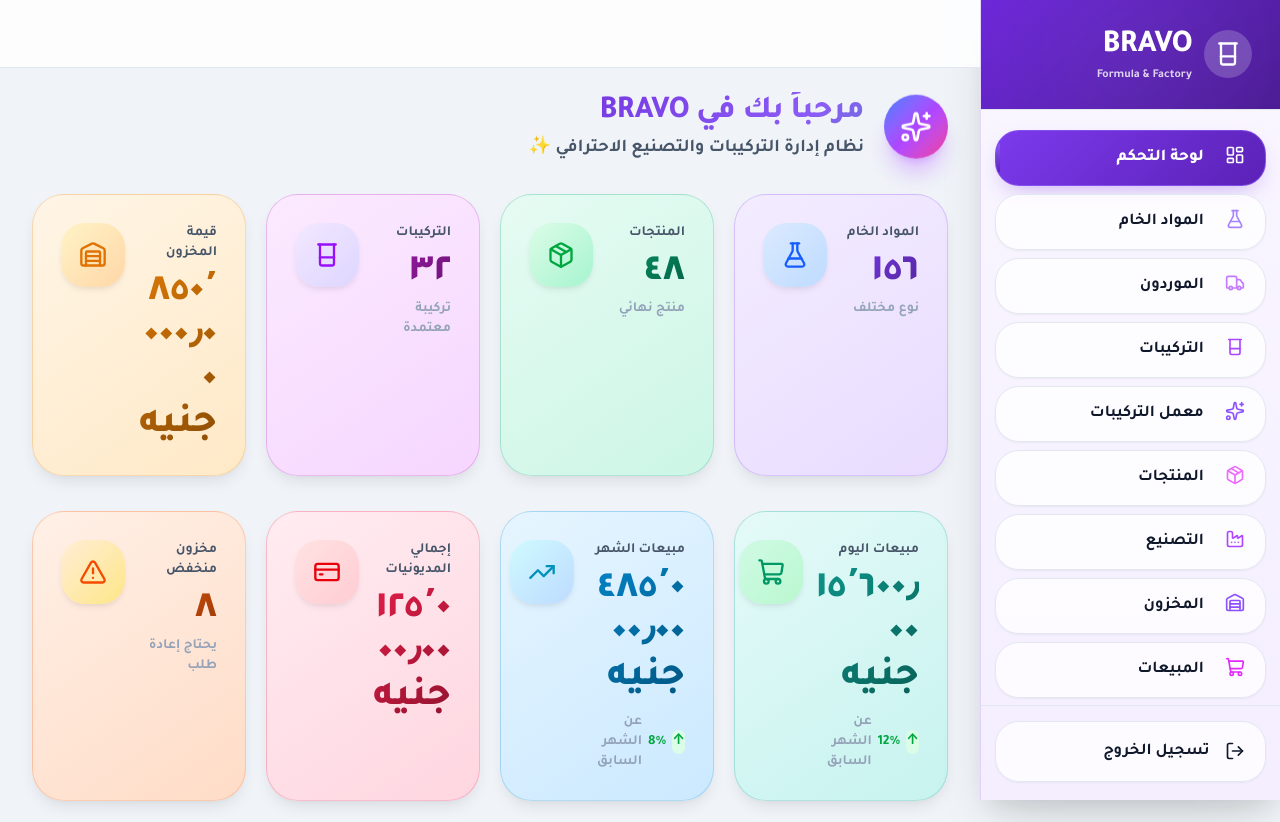
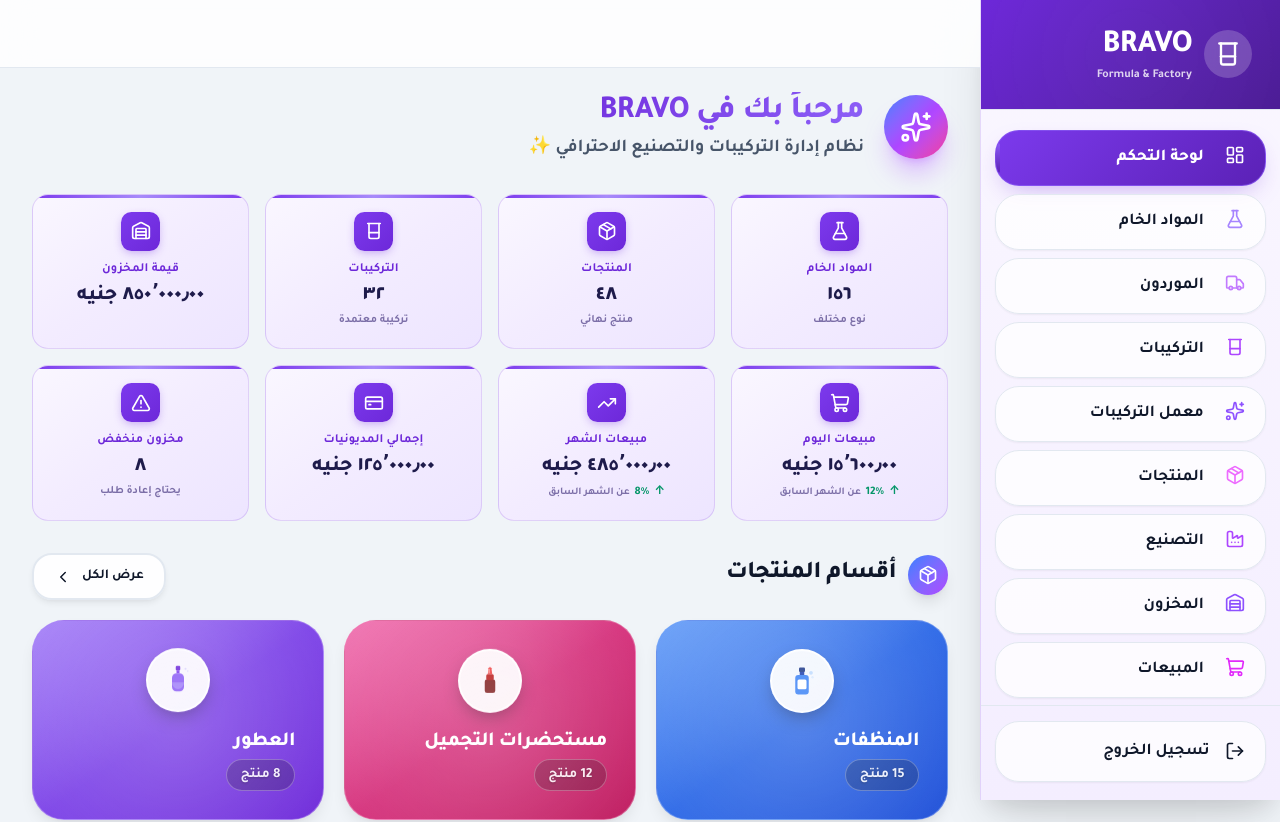
Before and after one commit to fantazia1110-design/BRAVO-new-sestym-, a Next.js app: page / in a window 1280 px wide. Shown: the top 822 px of the page. Built offline with nearby package versions, Linux system fonts and the light colour scheme.

Commit message:
تصغير وتنظيم بطاقات الإحصائيات بلون موف موحد مع نصوص واضحة وموسطة
Co-authored-by: arena-agent <297053741+arena-agent@users.noreply.github.com>

```diff
--- a/src/app/globals.css
+++ b/src/app/globals.css
@@ -1895,3 +1895,116 @@ a:hover {
 }
 .table th { height: 3.4rem; }
 .table td { height: 5.4rem; }
+
+/* ============================================================
+   بطاقات الإحصائيات المدمجة — 8 بطاقات في صفين
+   لون موف/بنفسجي موحد مع نصوص واضحة وموسطة
+   ============================================================ */
+
+/* شبكة 8 بطاقات: 4 أعمدة على الشاشات الكبيرة */
+.stat-grid-8 {
+  display: grid;
+  grid-template-columns: repeat(4, minmax(0, 1fr));
+  gap: 1rem;
+}
+
+@media (max-width: 1024px) {
+  .stat-grid-8 { grid-template-columns: repeat(2, minmax(0, 1fr)); }
+}
+@media (max-width: 640px) {
+  .stat-grid-8 { grid-template-columns: minmax(0, 1fr); }
+}
+
+/* البطاقة المدمجة */
+.stat-card-compact {
+  background: linear-gradient(145deg, #faf7ff 0%, #f3ecff 50%, #ede5ff 100%);
+  border: 1.5px solid rgba(109, 40, 217, 0.18);
+  border-radius: 1rem;
+  padding: 1.1rem 1rem;
+  text-align: center;
+  transition: all 0.25s cubic-bezier(0.4, 0, 0.2, 1);
+  position: relative;
+  overflow: hidden;
+}
+
+/* شريط بنفسجي علوي */
+.stat-card-compact::before {
+  content: '';
+  position: absolute;
+  top: 0;
+  left: 0;
+  right: 0;
+  height: 3px;
+  background: linear-gradient(90deg, #7c3aed, #a78bfa, #7c3aed);
+  border-radius: 3px 3px 0 0;
+}
+
+.stat-card-compact:hover {
+  transform: translateY(-4px);
+  border-color: rgba(109, 40, 217, 0.4);
+  box-shadow: 0 8px 24px -6px rgba(109, 40, 217, 0.25);
+}
+
+/* الأيقونة */
+.stat-card-compact-icon {
+  width: 2.4rem;
+  height: 2.4rem;
+  margin: 0 auto 0.5rem;
+  border-radius: 0.65rem;
+  background: linear-gradient(135deg, #7c3aed, #6d28d9);
+  color: #fff;
+  display: flex;
+  align-items: center;
+  justify-content: center;
+  box-shadow: 0 3px 10px -2px rgba(109, 40, 217, 0.4);
+}
+
+/* العنوان */
+.stat-card-compact-title {
+  font-size: 0.78rem;
+  font-weight: 700;
+  color: #6d28d9;
+  margin-bottom: 0.25rem;
+  letter-spacing: 0.01em;
+}
+
+/* القيمة */
+.stat-card-compact-value {
+  font-size: 1.3rem;
+  font-weight: 900;
+  color: #1e1b4b;
+  line-height: 1.2;
+  margin-bottom: 0.15rem;
+}
+
+/* الوصف */
+.stat-card-compact-subtitle {
+  font-size: 0.7rem;
+  font-weight: 600;
+  color: #7c6fa8;
+}
+
+/* الاتجاه */
+.stat-card-compact-trend {
+  display: flex;
+  align-items: center;
+  justify-content: center;
+  gap: 0.3rem;
+  font-size: 0.72rem;
+  font-weight: 700;
+  margin-top: 0.2rem;
+}
+
+.stat-card-compact-trend.positive {
+  color: #059669;
+}
+
+.stat-card-compact-trend.negative {
+  color: #dc2626;
+}
+
+.stat-card-compact-trend-label {
+  font-weight: 600;
+  color: #7c6fa8;
+  font-size: 0.65rem;
+}
--- a/src/app/page.tsx
+++ b/src/app/page.tsx
@@ -116,89 +116,61 @@ export default function DashboardPage() {
         </div>
       </div>
 
-      {/* الإحصائيات الرئيسية */}
-      <div className="grid grid-cols-4 gap-6">
+      {/* الإحصائيات */}
+      <div className="stat-grid-8">
         <StatCard
           title="المواد الخام"
           value={formatNumber(stats.rawMaterials, 0)}
           subtitle="نوع مختلف"
-          icon={<FlaskConical size={28} />}
-          iconBgColor="bg-gradient-to-br from-blue-100 to-blue-200"
-          iconColor="text-blue-600"
+          icon={<FlaskConical size={20} />}
           delay={1}
-          tone="violet"
         />
         <StatCard
           title="المنتجات"
           value={formatNumber(stats.products, 0)}
           subtitle="منتج نهائي"
-          icon={<Package size={28} />}
-          iconBgColor="bg-gradient-to-br from-green-100 to-emerald-200"
-          iconColor="text-green-600"
+          icon={<Package size={20} />}
           delay={2}
-          tone="emerald"
         />
         <StatCard
           title="التركيبات"
           value={formatNumber(stats.formulas, 0)}
           subtitle="تركيبة معتمدة"
-          icon={<Beaker size={28} />}
-          iconBgColor="bg-gradient-to-br from-purple-100 to-violet-200"
-          iconColor="text-purple-600"
+          icon={<Beaker size={20} />}
           delay={3}
-          tone="purple"
         />
         <StatCard
           title="قيمة المخزون"
           value={formatCurrency(stats.inventoryValue)}
-          icon={<Warehouse size={28} />}
-          iconBgColor="bg-gradient-to-br from-amber-100 to-orange-200"
-          iconColor="text-amber-600"
+          icon={<Warehouse size={20} />}
           delay={4}
-          tone="amber"
         />
-      </div>
-
-      {/* الإحصائيات المالية */}
-      <div className="grid grid-cols-4 gap-6">
         <StatCard
           title="مبيعات اليوم"
           value={formatCurrency(stats.todaySales)}
-          icon={<ShoppingCart size={28} />}
-          iconBgColor="bg-gradient-to-br from-emerald-100 to-green-200"
-          iconColor="text-emerald-600"
+          icon={<ShoppingCart size={20} />}
           trend={{ value: 12, isPositive: true }}
           delay={5}
-          tone="teal"
         />
         <StatCard
           title="مبيعات الشهر"
           value={formatCurrency(stats.monthSales)}
-          icon={<TrendingUp size={28} />}
-          iconBgColor="bg-gradient-to-br from-cyan-100 to-blue-200"
-          iconColor="text-cyan-600"
+          icon={<TrendingUp size={20} />}
           trend={{ value: 8, isPositive: true }}
           delay={6}
-          tone="sky"
         />
         <StatCard
           title="إجمالي المديونيات"
           value={formatCurrency(stats.totalDebts)}
-          icon={<CreditCard size={28} />}
-          iconBgColor="bg-gradient-to-br from-red-100 to-rose-200"
-          iconColor="text-red-600"
+          icon={<CreditCard size={20} />}
           delay={7}
-          tone="rose"
         />
         <StatCard
           title="مخزون منخفض"
           value={formatNumber(stats.lowStockItems, 0)}
           subtitle="يحتاج إعادة طلب"
-          icon={<AlertTriangle size={28} />}
-          iconBgColor="bg-gradient-to-br from-orange-100 to-amber-200"
-          iconColor="text-orange-600"
+          icon={<AlertTriangle size={20} />}
           delay={8}
-          tone="orange"
         />
       </div>
 
--- a/src/components/ui/StatCard.tsx
+++ b/src/components/ui/StatCard.tsx
@@ -7,73 +7,51 @@ interface StatCardProps {
   value: string | number;
   subtitle?: string;
   icon: React.ReactNode;
-  iconBgColor?: string;
-  iconColor?: string;
   trend?: {
     value: number;
     isPositive: boolean;
   };
-  glowColor?: string;
   delay?: number;
-  /** نغمة لون البطاقة: تعطي كل بطاقة لوناً مميزاً */
-  tone?: StatTone;
 }
-
-export type StatTone =
-  | 'violet'
-  | 'emerald'
-  | 'purple'
-  | 'amber'
-  | 'teal'
-  | 'sky'
-  | 'rose'
-  | 'orange';
 
 export default function StatCard({
   title,
   value,
   subtitle,
   icon,
-  iconBgColor = 'bg-blue-100',
-  iconColor = 'text-blue-600',
   trend,
-  glowColor,
   delay = 0,
-  tone,
 }: StatCardProps) {
   return (
     <div
-      className={`stat-card animate-slide-up${tone ? ` stat-card--${tone}` : ''}`}
+      className="stat-card-compact animate-slide-up"
       style={{
-        animationDelay: `${delay * 0.1}s`,
+        animationDelay: `${delay * 0.08}s`,
         animationFillMode: 'both',
       }}
     >
-      <div className="flex items-start justify-between relative z-10">
-        <div className="flex-1">
-          <p className="text-sm font-bold text-[var(--text-secondary)] mb-2">{title}</p>
-          <p className="stat-value">{value}</p>
-          {subtitle && (
-            <p className="text-sm font-semibold text-[var(--text-muted)] mt-1">{subtitle}</p>
-          )}
-          {trend && (
-            <div className={`flex items-center gap-1.5 mt-3 text-sm font-bold ${
-              trend.isPositive ? 'text-green-600' : 'text-red-600'
-            }`}>
-              <span className={`inline-flex items-center justify-center w-6 h-6 rounded-full ${
-                trend.isPositive ? 'bg-green-100' : 'bg-red-100'
-              }`}>
-                {trend.isPositive ? '↑' : '↓'}
-              </span>
-              <span>{Math.abs(trend.value)}%</span>
-              <span className="text-[var(--text-muted)] font-semibold">عن الشهر السابق</span>
-            </div>
-          )}
+      {/* الأيقونة */}
+      <div className="stat-card-compact-icon">
+        {icon}
+      </div>
+
+      {/* العنوان */}
+      <p className="stat-card-compact-title">{title}</p>
+
+      {/* القيمة */}
+      <p className="stat-card-compact-value">{value}</p>
+
+      {/* الوصف أو الاتجاه */}
+      {subtitle && (
+        <p className="stat-card-compact-subtitle">{subtitle}</p>
+      )}
+      {trend && (
+        <div className={`stat-card-compact-trend ${trend.isPositive ? 'positive' : 'negative'}`}>
+          <span>{trend.isPositive ? '↑' : '↓'}</span>
+          <span>{Math.abs(trend.value)}%</span>
+          <span className="stat-card-compact-trend-label">عن الشهر السابق</span>
         </div>
-        <div className={`stat-icon ${iconBgColor} ${iconColor}`}>
-          {icon}
-        </div>
-      </div>
+      )}
     </div>
   );
 }
```
